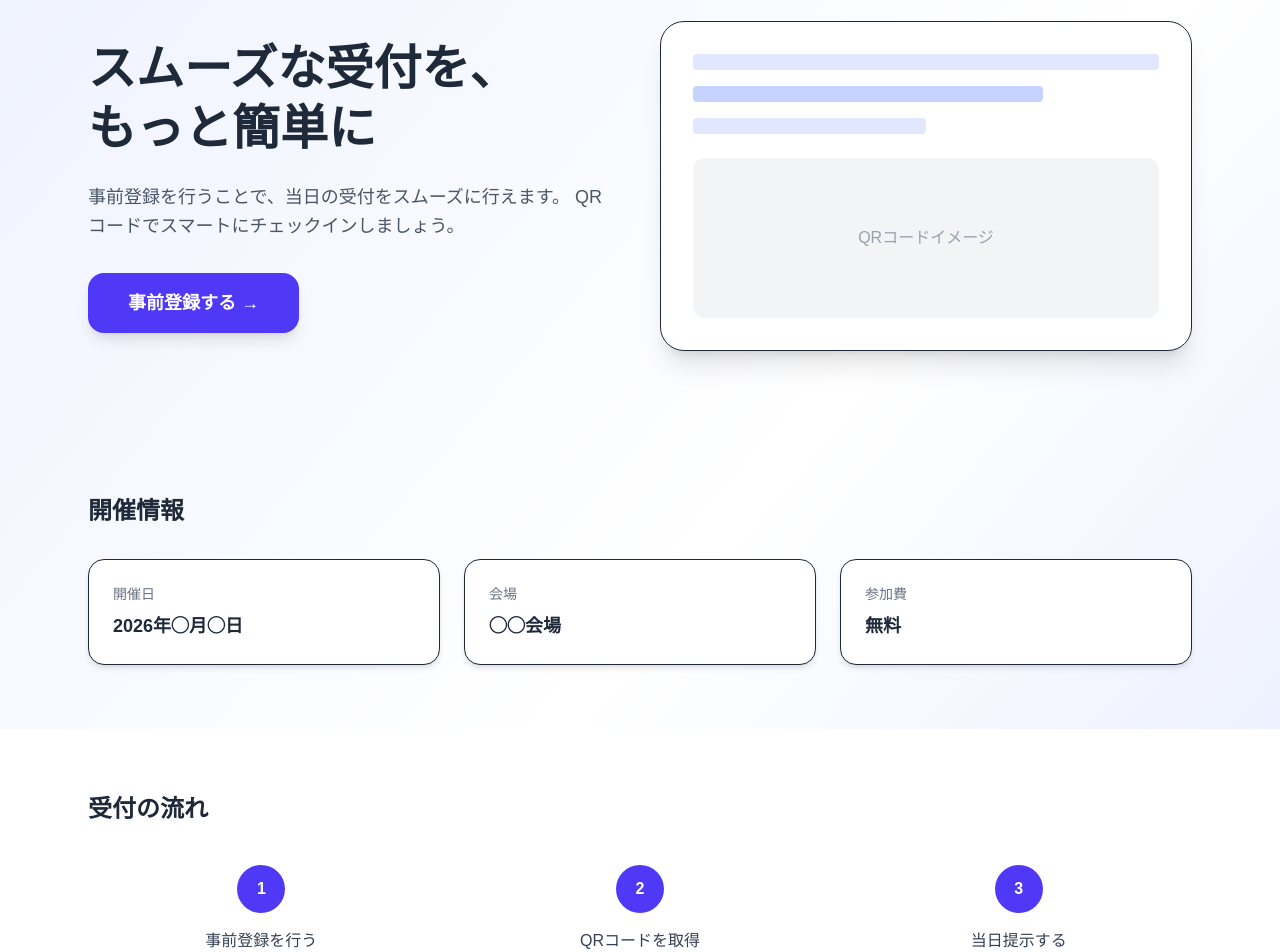
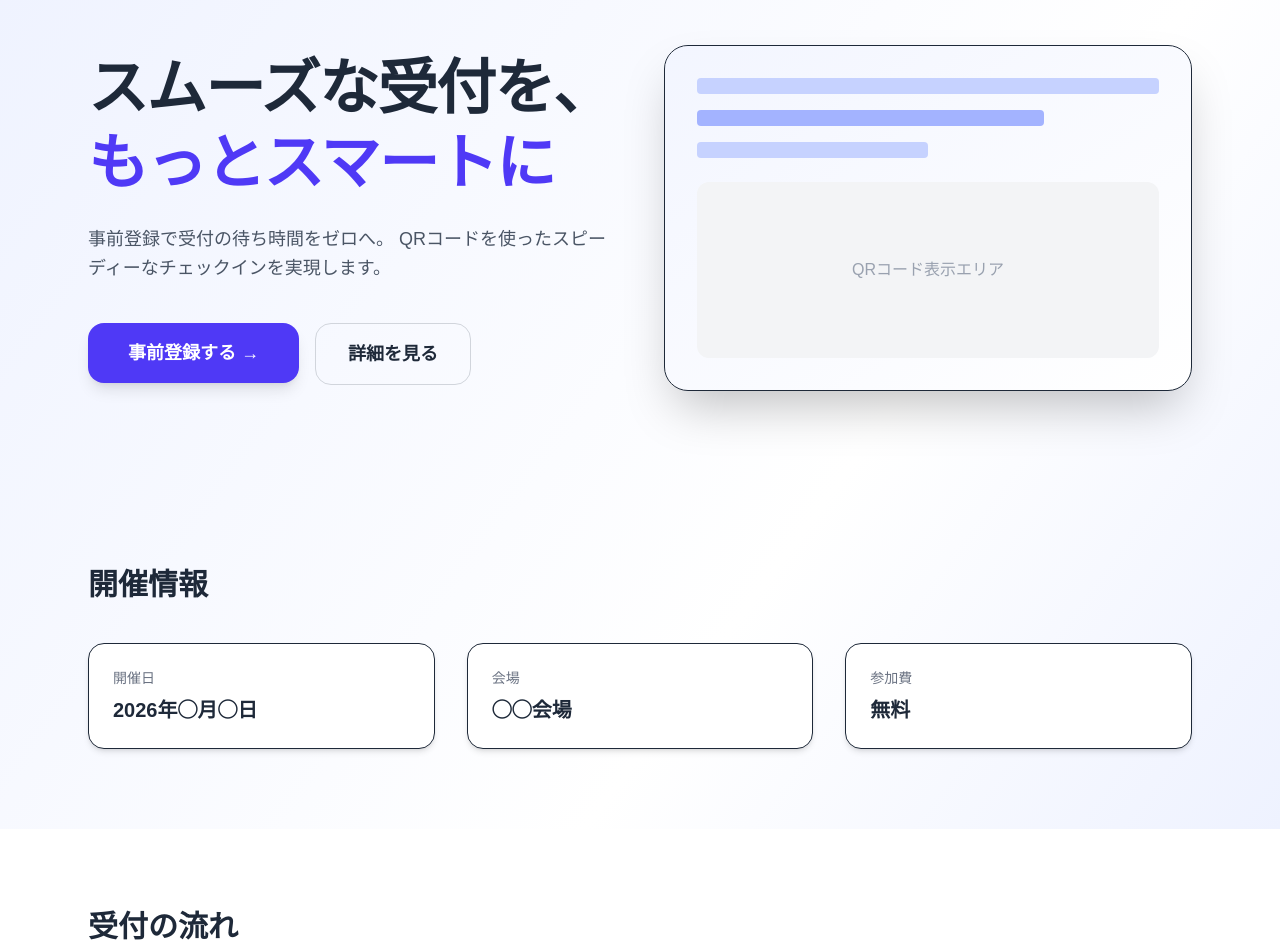
Before and after one commit to akiy2009/comming, a Next.js app: page / in a window 1280 px wide. Shown: the part 120-1072 px from the top of the page. Built offline with nearby package versions, Linux system fonts and the light colour scheme.

Commit message:
Update layout and styling in Home component

```diff
--- a/app/page.tsx
+++ b/app/page.tsx
@@ -5,97 +5,110 @@ import { motion } from "framer-motion";
 
 export default function Home() {
   return (
-    <main className="min-h-screen bg-gradient-to-br from-indigo-50 via-white to-indigo-100 text-gray-800">
+    <main className="min-h-screen bg-gradient-to-br from-indigo-50 via-white to-indigo-100 text-gray-800 selection:bg-indigo-200">
 
       {/* ヘッダー */}
       <header className="sticky top-0 backdrop-blur bg-white/70 border-b z-50">
         <div className="max-w-6xl mx-auto px-6 py-4 flex justify-between items-center">
           <h1 className="text-xl font-bold tracking-wide">イベント受付</h1>
+          <Link href="/register">
+            <button className="hidden md:block bg-indigo-600 hover:bg-indigo-700 text-white px-5 py-2 rounded-xl text-sm font-semibold shadow">
+              登録
+            </button>
+          </Link>
         </div>
       </header>
 
       {/* ヒーロー */}
-      <section className="max-w-6xl mx-auto px-6 py-20 grid md:grid-cols-2 gap-10 items-center">
+      <section className="max-w-6xl mx-auto px-6 py-24 grid md:grid-cols-2 gap-12 items-center">
         <motion.div
-          initial={{ opacity: 0, y: 20 }}
+          initial={{ opacity: 0, y: 30 }}
           animate={{ opacity: 1, y: 0 }}
-          transition={{ duration: 0.6 }}
+          transition={{ duration: 0.7 }}
         >
-          <h2 className="text-4xl md:text-5xl font-extrabold mb-6 leading-tight">
+          <h2 className="text-4xl md:text-6xl font-extrabold mb-6 leading-tight tracking-tight">
             スムーズな受付を、
             <br />
-            もっと簡単に
+            <span className="text-indigo-600">もっとスマートに</span>
           </h2>
 
-          <p className="text-gray-600 text-lg leading-relaxed mb-8">
-            事前登録を行うことで、当日の受付をスムーズに行えます。
-            QRコードでスマートにチェックインしましょう。
+          <p className="text-gray-600 text-lg leading-relaxed mb-10">
+            事前登録で受付の待ち時間をゼロへ。
+            QRコードを使ったスピーディーなチェックインを実現します。
           </p>
 
-          <Link href="/register">
-            <button className="bg-indigo-600 hover:bg-indigo-700 text-white px-10 py-4 rounded-2xl text-lg font-semibold shadow-lg hover:shadow-xl transition-all">
-              事前登録する →
-            </button>
-          </Link>
+          <div className="flex gap-4 flex-wrap">
+            <Link href="/register">
+              <button className="bg-indigo-600 hover:bg-indigo-700 text-white px-10 py-4 rounded-2xl text-lg font-semibold shadow-lg hover:shadow-xl transition-all">
+                事前登録する →
+              </button>
+            </Link>
+
+            <a href="#info">
+              <button className="border border-gray-300 px-8 py-4 rounded-2xl text-lg font-semibold hover:bg-gray-100 transition">
+                詳細を見る
+              </button>
+            </a>
+          </div>
         </motion.div>
 
         {/* ビジュアルカード */}
         <motion.div
           initial={{ opacity: 0, scale: 0.9 }}
           animate={{ opacity: 1, scale: 1 }}
-          transition={{ duration: 0.6 }}
-          className="bg-white rounded-3xl shadow-xl p-8 border"
+          transition={{ duration: 0.7 }}
+          className="bg-white rounded-3xl shadow-2xl p-8 border relative overflow-hidden"
         >
-          <div className="space-y-4">
-            <div className="h-4 bg-indigo-100 rounded" />
-            <div className="h-4 bg-indigo-200 rounded w-3/4" />
-            <div className="h-4 bg-indigo-100 rounded w-1/2" />
-            <div className="mt-6 h-40 bg-gray-100 rounded-xl flex items-center justify-center text-gray-400">
-              QRコードイメージ
+          <div className="absolute inset-0 bg-gradient-to-br from-indigo-100 to-transparent opacity-40" />
+
+          <div className="relative space-y-4">
+            <div className="h-4 bg-indigo-200 rounded" />
+            <div className="h-4 bg-indigo-300 rounded w-3/4" />
+            <div className="h-4 bg-indigo-200 rounded w-1/2" />
+            <div className="mt-6 h-44 bg-gray-100 rounded-xl flex items-center justify-center text-gray-400 font-medium">
+              QRコード表示エリア
             </div>
           </div>
         </motion.div>
       </section>
 
       {/* 開催情報 */}
-      <section className="max-w-6xl mx-auto px-6 py-16">
-        <h3 className="text-2xl font-bold mb-8">開催情報</h3>
+      <section id="info" className="max-w-6xl mx-auto px-6 py-20">
+        <h3 className="text-3xl font-bold mb-10">開催情報</h3>
 
-        <div className="grid md:grid-cols-3 gap-6">
-          {["開催日", "会場", "参加費"].map((label, i) => (
+        <div className="grid md:grid-cols-3 gap-8">
+          {[
+            { label: "開催日", value: "2026年◯月◯日" },
+            { label: "会場", value: "◯◯会場" },
+            { label: "参加費", value: "無料" },
+          ].map((item, i) => (
             <div
               key={i}
-              className="bg-white rounded-2xl p-6 shadow-md border hover:shadow-lg transition"
+              className="bg-white rounded-2xl p-6 shadow-md border hover:shadow-xl hover:-translate-y-1 transition-all"
             >
-              <div className="text-sm text-gray-500 mb-2">{label}</div>
-              <div className="text-lg font-semibold">
-                {label === "開催日"
-                  ? "2026年◯月◯日"
-                  : label === "会場"
-                  ? "◯◯会場"
-                  : "無料"}
-              </div>
+              <div className="text-sm text-gray-500 mb-2">{item.label}</div>
+              <div className="text-xl font-semibold">{item.value}</div>
             </div>
           ))}
         </div>
       </section>
 
       {/* 受付の流れ */}
-      <section className="bg-white py-16">
+      <section className="bg-white py-20">
         <div className="max-w-6xl mx-auto px-6">
-          <h3 className="text-2xl font-bold mb-10">受付の流れ</h3>
+          <h3 className="text-3xl font-bold mb-12">受付の流れ</h3>
 
-          <div className="grid md:grid-cols-3 gap-8">
+          <div className="grid md:grid-cols-3 gap-10">
             {[
               "事前登録を行う",
               "QRコードを取得",
               "当日提示する",
             ].map((step, i) => (
-              <div key={i} className="text-center">
-                <div className="w-12 h-12 mx-auto mb-4 rounded-full bg-indigo-600 text-white flex items-center justify-center font-bold">
+              <div key={i} className="text-center group">
+                <div className="w-14 h-14 mx-auto mb-4 rounded-full bg-indigo-600 text-white flex items-center justify-center font-bold text-lg shadow group-hover:scale-110 transition">
                   {i + 1}
                 </div>
-                <p className="text-gray-700">{step}</p>
+                <p className="text-gray-700 text-lg">{step}</p>
               </div>
             ))}
           </div>
@@ -103,10 +116,10 @@ export default function Home() {
       </section>
 
       {/* 注意事項 */}
-      <section className="max-w-6xl mx-auto px-6 py-16">
-        <div className="bg-yellow-50 border border-yellow-200 rounded-2xl p-8">
-          <h3 className="text-xl font-semibold mb-4">注意事項</h3>
-          <ul className="space-y-2 text-gray-700">
+      <section className="max-w-6xl mx-auto px-6 py-20">
+        <div className="bg-yellow-50 border border-yellow-200 rounded-3xl p-10 shadow-sm">
+          <h3 className="text-xl font-semibold mb-6">注意事項</h3>
+          <ul className="space-y-3 text-gray-700">
             <li>QRコードは事前に保存してください。</li>
             <li>提示できない場合、受付に時間がかかる可能性があります。</li>
           </ul>
@@ -114,7 +127,7 @@ export default function Home() {
       </section>
 
       {/* フッター */}
-      <footer className="text-center text-sm text-gray-500 py-8">
+      <footer className="text-center text-sm text-gray-500 py-10 border-t">
         © Event Reception System
       </footer>
 
```
